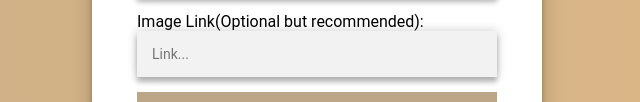
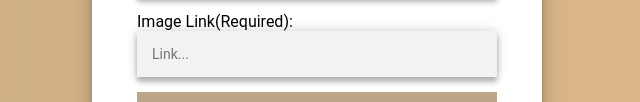
Before and after one commit to WebAhead12/Sign-Me-Mario, a website: page front-end/create/create.html in a window 1280 px wide. Shown: the part 281-383 px from the top of the page, without its empty margins (323-963 px from the left). Drawn offline with Linux system fonts and the light colour scheme.

Commit message:
Update create.html

```diff
--- a/front-end/create/create.html
+++ b/front-end/create/create.html
@@ -36,7 +36,7 @@
           required
         />
         <br />
-        <label for="goal">Image Link(Optional but recommended):</label>
+        <label for="goal">Image Link(Required):</label>
         <input
           class="imageInput"
           id="image_link"
```
